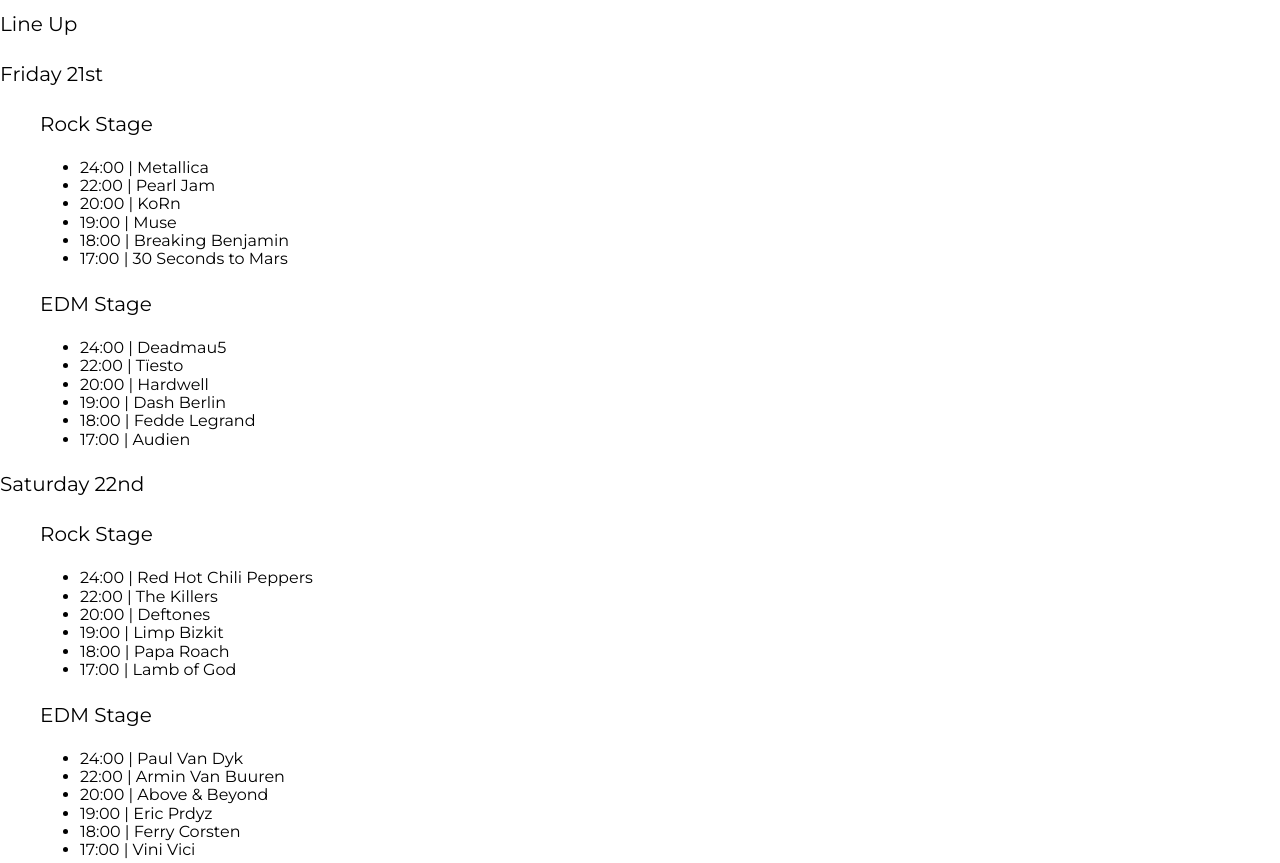
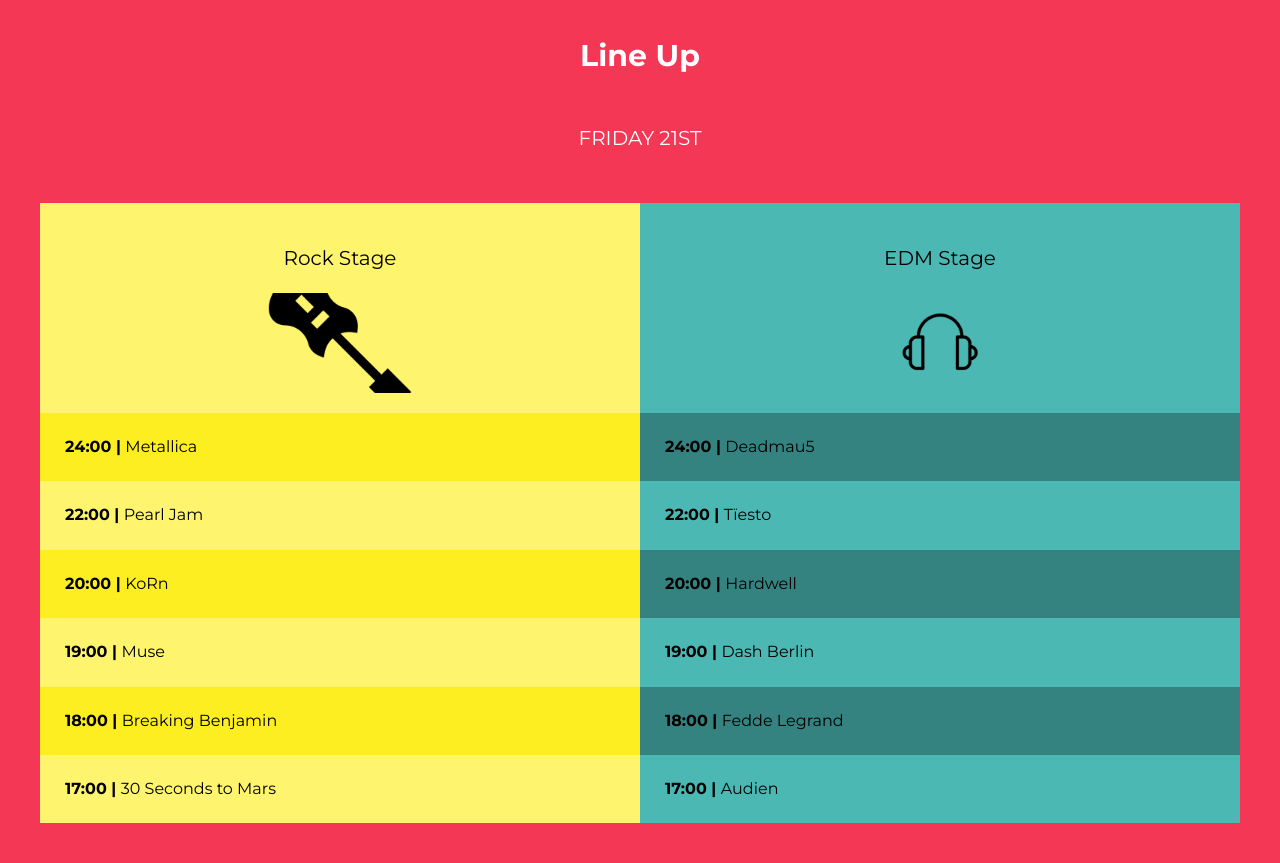
Before and after one commit to LeonardoC1302/musicFestival, a website: page index.html in a window 1280 px wide. Shown: the part 1700-2563 px from the top of the page. Drawn offline with nearby package versions, Linux system fonts and the light colour scheme; files that its build step writes are made by us from their sources; files whose address does not match are found by name.

Commit message:
LineUp CSS

```diff
--- a/index.html
+++ b/index.html
@@ -52,7 +52,7 @@
     </section>
 
     <section class="lineup">
-        <p>Line Up</p>
+        <h3>Line Up</h3>
         <p class="day">Friday 21st</p>
         <div class="stages-container container">
             <div class="stage rock yellow-bg">
@@ -78,7 +78,7 @@
                     </li>
                 </ul>
             </div> <!-- .stage -->
-            <div class="stage rock green-bg">
+            <div class="stage edm green-bg">
                 <p class="stage-name">EDM Stage</p>
                 <ul class="calendar">
                     <li>
@@ -130,7 +130,7 @@
                     </li>
                 </ul>
             </div> <!-- .stage -->
-            <div class="stage rock yellow-bg">
+            <div class="stage edm yellow-bg">
                 <p class="stage-name">EDM Stage</p>
                 <ul class="calendar">
                     <li>
--- a/src/scss/base/_mixins.scss
+++ b/src/scss/base/_mixins.scss
@@ -39,3 +39,9 @@
     grid-template-columns: repeat($columns, 1fr);
     grid-gap: $gap;
 }
+
+@mixin reset-list{
+    margin: 0;
+    padding: 0;
+    list-style: none;
+}
--- a/src/scss/layout/_index.scss
+++ b/src/scss/layout/_index.scss
@@ -1,3 +1,4 @@
 @forward 'header';
 @forward 'video';
-@forward 'festival'
+@forward 'festival';
+@forward 'lineup';
--- /dev/null
+++ b/src/scss/layout/_lineup.scss
@@ -0,0 +1,71 @@
+@use 'base/mixins' as m;
+@use 'base/variables' as v;
+
+.lineup {
+    background-color: v.$pink;
+    padding: 5rem 0;
+    h3, p {
+        color: v.$white;
+        text-align: center;
+    }
+    .day {
+        text-transform: uppercase;
+        margin: 5rem 0;
+    }
+}
+.stages-container {
+    @include m.tablet {
+        @include m.grid(2, 1);
+    }
+    p {
+        color: v.$black;
+    }
+    .stage {
+        padding-top: 2rem;
+        .stage-name {
+            &:after {
+                content: '';
+                display: block;
+                width: 20rem;
+                height: 10rem;
+                background-size: 15rem;
+                background-repeat: no-repeat;
+                background-position: center center;
+                margin: 2rem auto 0 auto;
+            }
+        }
+    }
+}
+
+.edm .stage-name:after{
+    background-image: url(../img/icono_edm.png);
+}
+
+.rock .stage-name:after{
+    background-image: url(../img/icono_rock.png);
+}
+
+.yellow-bg {
+    background-color: v.$yellow;
+    li:nth-child(odd) {
+        background-color: darken(v.$yellow, 15%);
+    }
+}
+
+.green-bg {
+    background-color: v.$green;
+    li:nth-child(odd) {
+        background-color: darken(v.$green, 15%);
+    }
+}
+
+.calendar {
+    @include m.reset-list;
+    li {
+        padding: 2.5rem;
+        font-weight: 700;
+        span {
+            font-weight: 400;
+        }
+    }
+}
```
